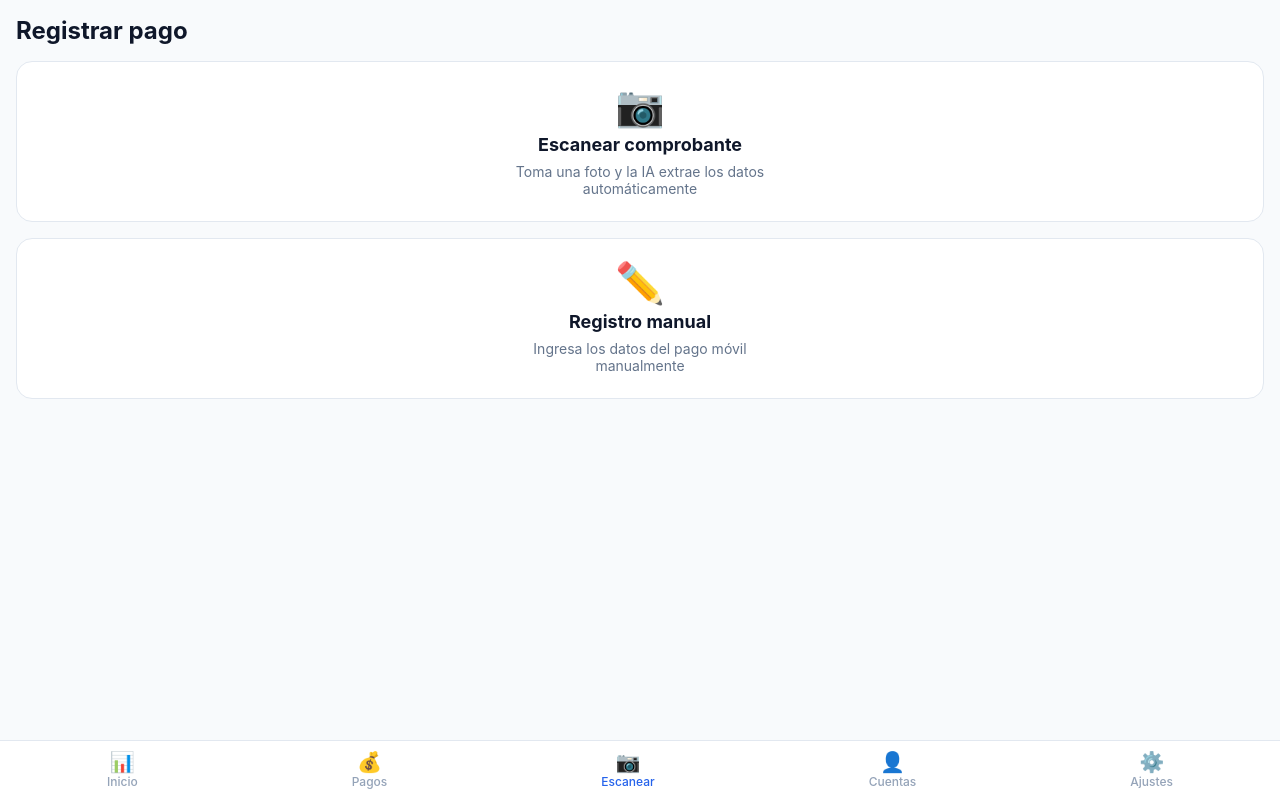
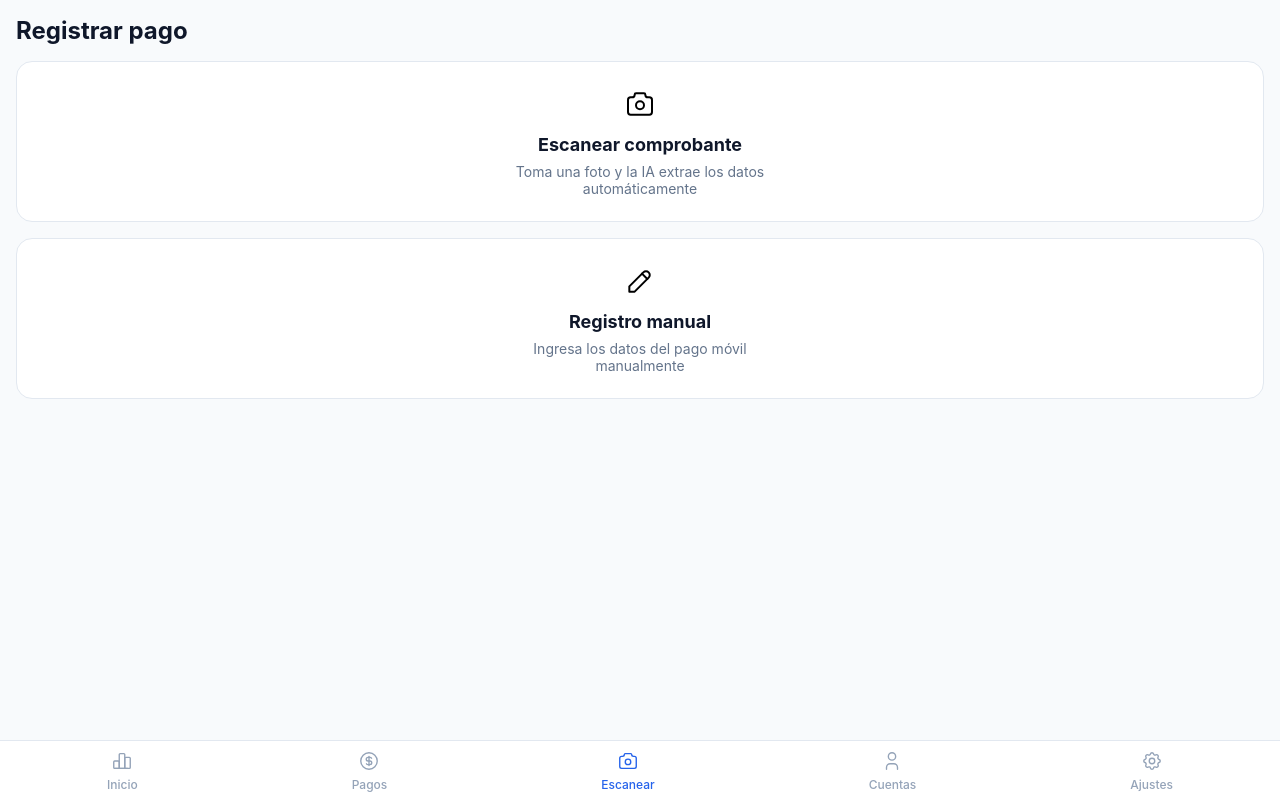
Before and after one commit to alejandrochmejia/pagomovil-manager, a React (Vite) app in the folder app/: page /#/scan in a window 1280 px wide. Built offline with nearby package versions, Linux system fonts and the light colour scheme; no server answers.

Commit message:
feat: integrate Tabler icons into components and update package dependencies

```diff
--- a/app/package.json
+++ b/app/package.json
@@ -14,6 +14,7 @@
     "@capacitor/camera": "^8.0.2",
     "@capacitor/core": "^8.1.0",
     "@capacitor/filesystem": "^8.1.2",
+    "@tabler/icons-react": "^3.41.1",
     "date-fns": "^4.1.0",
     "dexie": "^4.3.0",
     "dexie-react-hooks": "^4.2.0",
--- a/app/src/components/atoms/EmptyState/EmptyState.tsx
+++ b/app/src/components/atoms/EmptyState/EmptyState.tsx
@@ -2,7 +2,7 @@ import type { ReactNode } from 'react';
 import styles from './EmptyState.module.css';
 
 interface EmptyStateProps {
-  icon: string;
+  icon: ReactNode;
   title: string;
   description?: string;
   action?: ReactNode;
@@ -11,7 +11,7 @@ interface EmptyStateProps {
 export default function EmptyState({ icon, title, description, action }: EmptyStateProps) {
   return (
     <div className={styles.container}>
-      <span className={styles.icon}>{icon}</span>
+      <div className={styles.icon}>{icon}</div>
       <h3 className={styles.title}>{title}</h3>
       {description && <p className={styles.description}>{description}</p>}
       {action && <div className={styles.action}>{action}</div>}
--- a/app/src/components/atoms/Modal/Modal.tsx
+++ b/app/src/components/atoms/Modal/Modal.tsx
@@ -1,4 +1,5 @@
 import { type ReactNode, useEffect } from 'react';
+import { IconX } from '@tabler/icons-react';
 import styles from './Modal.module.css';
 
 interface ModalProps {
@@ -27,7 +28,7 @@ export default function Modal({ isOpen, onClose, title, children }: ModalProps)
         <div className={styles.header}>
           <h2 className={styles.title}>{title}</h2>
           <button className={styles.close} onClick={onClose} aria-label="Cerrar">
-            ✕
+            <IconX size={20} stroke={2} />
           </button>
         </div>
         <div className={styles.body}>{children}</div>
--- a/app/src/components/molecules/SearchBar/SearchBar.tsx
+++ b/app/src/components/molecules/SearchBar/SearchBar.tsx
@@ -1,4 +1,5 @@
 import { useState, useEffect } from 'react';
+import { IconSearch, IconX } from '@tabler/icons-react';
 import styles from './SearchBar.module.css';
 
 interface SearchBarProps {
@@ -29,7 +30,7 @@ export default function SearchBar({
 
   return (
     <div className={styles.wrapper}>
-      <span className={styles.icon}>🔍</span>
+      <span className={styles.icon}><IconSearch size={18} stroke={1.5} /></span>
       <input
         className={styles.input}
         type="text"
@@ -46,7 +47,7 @@ export default function SearchBar({
           }}
           aria-label="Limpiar búsqueda"
         >
-          ✕
+          <IconX size={16} stroke={2} />
         </button>
       )}
     </div>
--- a/app/src/components/organisms/NavBar/NavBar.tsx
+++ b/app/src/components/organisms/NavBar/NavBar.tsx
@@ -1,13 +1,21 @@
+import type { ReactNode } from 'react';
 import { NavLink } from 'react-router-dom';
+import {
+  IconChartBar,
+  IconCoin,
+  IconCamera,
+  IconUser,
+  IconSettings,
+} from '@tabler/icons-react';
 import styles from './NavBar.module.css';
 
-const tabs = [
-  { to: '/', label: 'Inicio', icon: '📊' },
-  { to: '/pagos', label: 'Pagos', icon: '💰' },
-  { to: '/scan', label: 'Escanear', icon: '📷' },
-  { to: '/cuentas', label: 'Cuentas', icon: '👤' },
-  { to: '/settings', label: 'Ajustes', icon: '⚙️' },
-] as const;
+const tabs: { to: string; label: string; icon: ReactNode }[] = [
+  { to: '/', label: 'Inicio', icon: <IconChartBar size={22} stroke={1.5} /> },
+  { to: '/pagos', label: 'Pagos', icon: <IconCoin size={22} stroke={1.5} /> },
+  { to: '/scan', label: 'Escanear', icon: <IconCamera size={22} stroke={1.5} /> },
+  { to: '/cuentas', label: 'Cuentas', icon: <IconUser size={22} stroke={1.5} /> },
+  { to: '/settings', label: 'Ajustes', icon: <IconSettings size={22} stroke={1.5} /> },
+];
 
 export default function NavBar() {
   return (
--- a/app/src/pages/CuentasPage/CuentasPage.tsx
+++ b/app/src/pages/CuentasPage/CuentasPage.tsx
@@ -3,6 +3,7 @@ import { useLiveQuery } from 'dexie-react-hooks';
 import { db } from '@/db/database';
 import { createCuenta, updateCuenta, deleteCuenta } from '@/services/cuenta.service';
 import type { CuentaReceptora } from '@/types/pago';
+import { IconUser } from '@tabler/icons-react';
 import Button from '@/components/atoms/Button/Button';
 import Modal from '@/components/atoms/Modal/Modal';
 import EmptyState from '@/components/atoms/EmptyState/EmptyState';
@@ -45,7 +46,7 @@ export default function CuentasPage() {
 
       {cuentas?.length === 0 && (
         <EmptyState
-          icon="👤"
+          icon={<IconUser size={48} stroke={1.5} />}
           title="Sin cuentas"
           description="Agrega tus cuentas de pago móvil para mostrarlas a tus clientes"
           action={
--- a/app/src/pages/PagosPage/PagosPage.tsx
+++ b/app/src/pages/PagosPage/PagosPage.tsx
@@ -5,6 +5,7 @@ import { createPago, updatePago, deletePago } from '@/services/pago.service';
 import { getDefaultDateRange } from '@/services/stats.service';
 import type { Pago } from '@/types/pago';
 import type { DateRange } from '@/types/common';
+import { IconCoin } from '@tabler/icons-react';
 import Button from '@/components/atoms/Button/Button';
 import Modal from '@/components/atoms/Modal/Modal';
 import EmptyState from '@/components/atoms/EmptyState/EmptyState';
@@ -83,7 +84,7 @@ export default function PagosPage() {
 
       {filtered?.length === 0 && (
         <EmptyState
-          icon="💰"
+          icon={<IconCoin size={48} stroke={1.5} />}
           title="Sin pagos"
           description={search ? 'No se encontraron resultados' : 'Registra o escanea tu primer pago'}
           action={
--- a/app/src/pages/ScanPage/ScanPage.tsx
+++ b/app/src/pages/ScanPage/ScanPage.tsx
@@ -5,6 +5,7 @@ import { scanReceipt, isWebhookConfigured } from '@/services/n8n.service';
 import { createPago } from '@/services/pago.service';
 import type { N8nScanResponse } from '@/types/common';
 import type { Pago } from '@/types/pago';
+import { IconCamera, IconPencil, IconAlertTriangle } from '@tabler/icons-react';
 import Button from '@/components/atoms/Button/Button';
 import Modal from '@/components/atoms/Modal/Modal';
 import Spinner from '@/components/atoms/Spinner/Spinner';
@@ -74,7 +75,7 @@ export default function ScanPage() {
       {state === 'idle' && (
         <div className={styles.options}>
           <button className={styles.optionCard} onClick={handleScan} disabled={!webhookConfigured}>
-            <span className={styles.optionIcon}>📷</span>
+            <span className={styles.optionIcon}><IconCamera size={32} stroke={1.5} /></span>
             <span className={styles.optionTitle}>Escanear comprobante</span>
             <span className={styles.optionDesc}>
               Toma una foto y la IA extrae los datos automáticamente
@@ -82,7 +83,7 @@ export default function ScanPage() {
           </button>
 
           <button className={styles.optionCard} onClick={() => setShowManualForm(true)}>
-            <span className={styles.optionIcon}>✏️</span>
+            <span className={styles.optionIcon}><IconPencil size={32} stroke={1.5} /></span>
             <span className={styles.optionTitle}>Registro manual</span>
             <span className={styles.optionDesc}>
               Ingresa los datos del pago móvil manualmente
@@ -111,7 +112,7 @@ export default function ScanPage() {
 
       {state === 'error' && (
         <div className={styles.center}>
-          <div className={styles.optionIcon} style={{ fontSize: '3rem' }}>⚠️</div>
+          <div className={styles.optionIcon}><IconAlertTriangle size={48} stroke={1.5} /></div>
           <p className={styles.errorText}>{error}</p>
           <div className={styles.errorActions}>
             <Button variant="secondary" onClick={handleReset}>Cancelar</Button>
```
Also changed, not shown: 1 other file (tests, documents, lock files or other folders).
